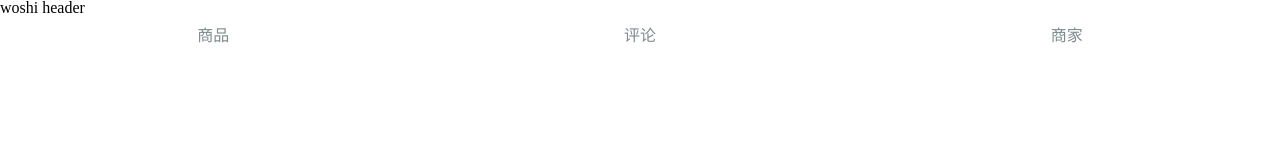
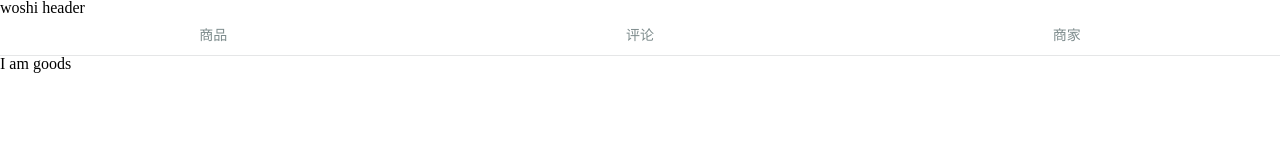
Before and after one commit to lizy6/elm01, a Vue app: page / in a window 1280 px wide. Shown: the top 160 px of the page. Built offline with nearby package versions, Linux system fonts and the light colour scheme.

Commit message:
定义1px导航栏底边、导航栏文字点击变色

```diff
--- a/src/App.vue
+++ b/src/App.vue
@@ -3,7 +3,7 @@
     <!--<img src="./assets/logo.png">-->
     <!--<HelloWorld/>-->
     <v-header></v-header>
-    <div class="tab">
+    <div class="tab border-1px">
       <div class="tab-item">
         <router-link to="/goods">商品</router-link>
       </div>
@@ -36,14 +36,18 @@
 </script>
 
 <style lang="stylus" type="text/stylus">
+  @import "./common/stylus/mixin.styl"
     .tab
       display :flex
       width 100%
       height: 40px
       line-height 40px
+      border-1px(rgba(7,17,27,0.1))
       .tab-item
         flex: 1
         text-align:center
-
-
+        font-size:14px
+        color :rgb(77,85,93)
+        .active
+          color:rgb(240,20,20)
 </style>
--- /dev/null
+++ b/src/common/stylus/base.styl
@@ -0,0 +1,14 @@
+@media(-webkit-min-device-pixel-ratio: 1.5),(min-device-pixel-ratio: 1.5)
+  /*1.5*0.7=1*/
+  .border-1px
+    &::after
+      -webkit-transform:scaleY(0.7)
+        transform :scaleY(0.7)
+
+
+  @media(-webkit-min-device-pixel-ratio: 2),(min-device-pixel-ratio: 2)
+    /*2*0.5=1*/
+    .border-1px
+      &::after
+       -webkit-transform:scaleY(0.5)
+        transform :scaleY(0.5)
--- /dev/null
+++ b/src/common/stylus/index.styl
@@ -0,0 +1,3 @@
+@import "./mixin.styl"
+@import "./icon.styl"
+@import "./base.styl"
--- /dev/null
+++ b/src/common/stylus/mixin.styl
@@ -0,0 +1,10 @@
+border-1px($color)
+    position:relative
+    &:after
+      display:block
+      position:absolute
+      left :0
+      bottom: 0
+      width:100%
+      border-top:1px solid $color
+      content:' '
--- a/src/main.js
+++ b/src/main.js
@@ -6,6 +6,8 @@
 import goods from './components/goods/goods.vue';
 import seller from './components/seller/seller.vue';
 import ratings from './components/ratings/ratings.vue';
+
+import './common/stylus/index.styl'
 Vue.config.productionTip = false;
 Vue.use(VueRouter);
 /* eslint-disable no-new */
@@ -24,11 +26,14 @@
 const routes=[
   {path:'/goods',component:goods},
   {path:'/ratings',component:ratings},
-  {path:'/seller',component:seller}
+  {path:'/seller',component:seller},
+  //设置默认路由地址
+  {path:'/',component:goods}
 ];
 //3创建router实例，然后传'router'配置
 const router=new VueRouter({
-  routes:routes
+  routes:routes,
+  linkActiveClass:'active'
 })
 //4创建和挂载根实例
 const app=new Vue({
@@ -36,4 +41,4 @@
   template: '<App/>',
   components: { App },
   router
-})
+});
```
